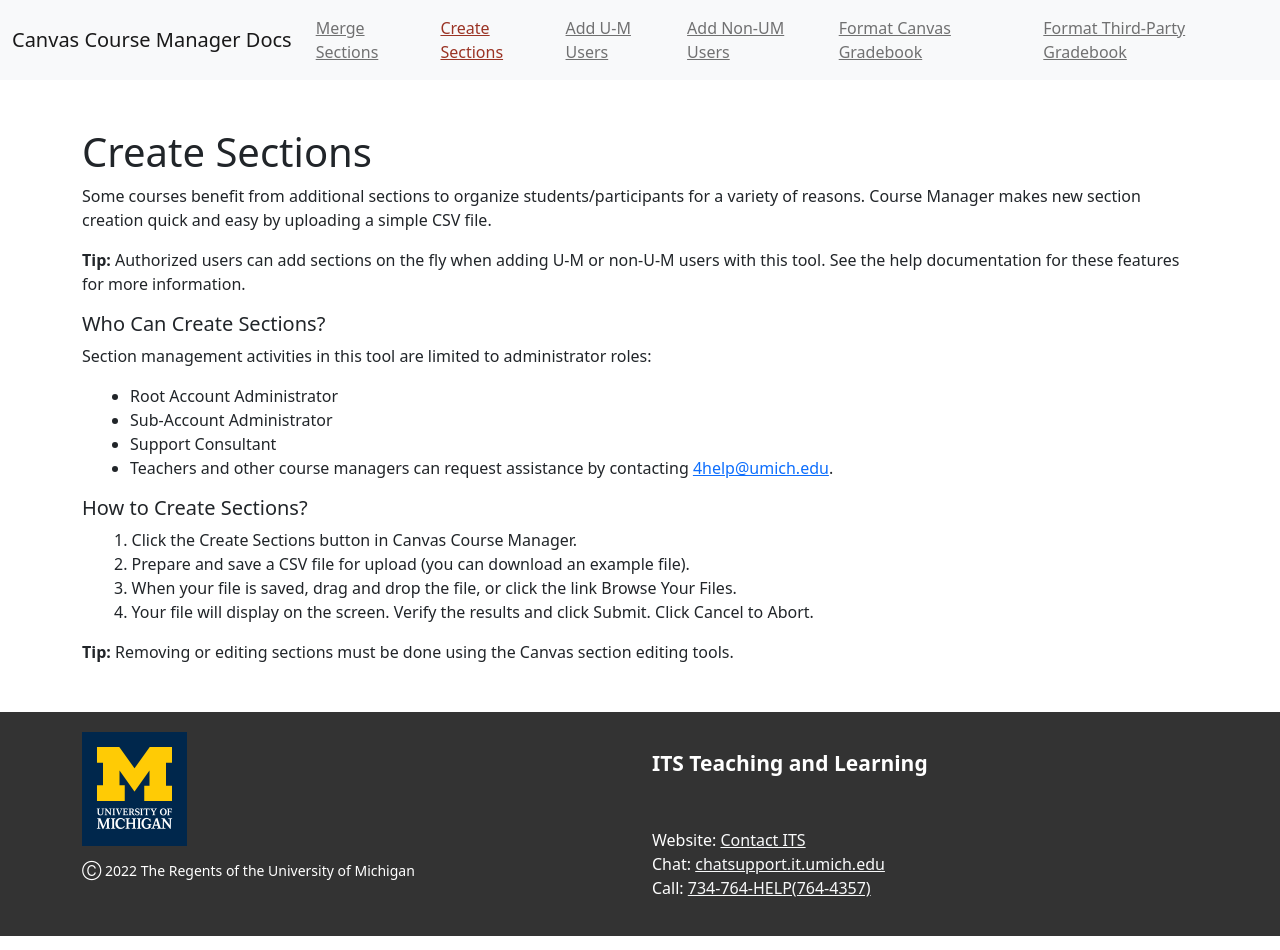
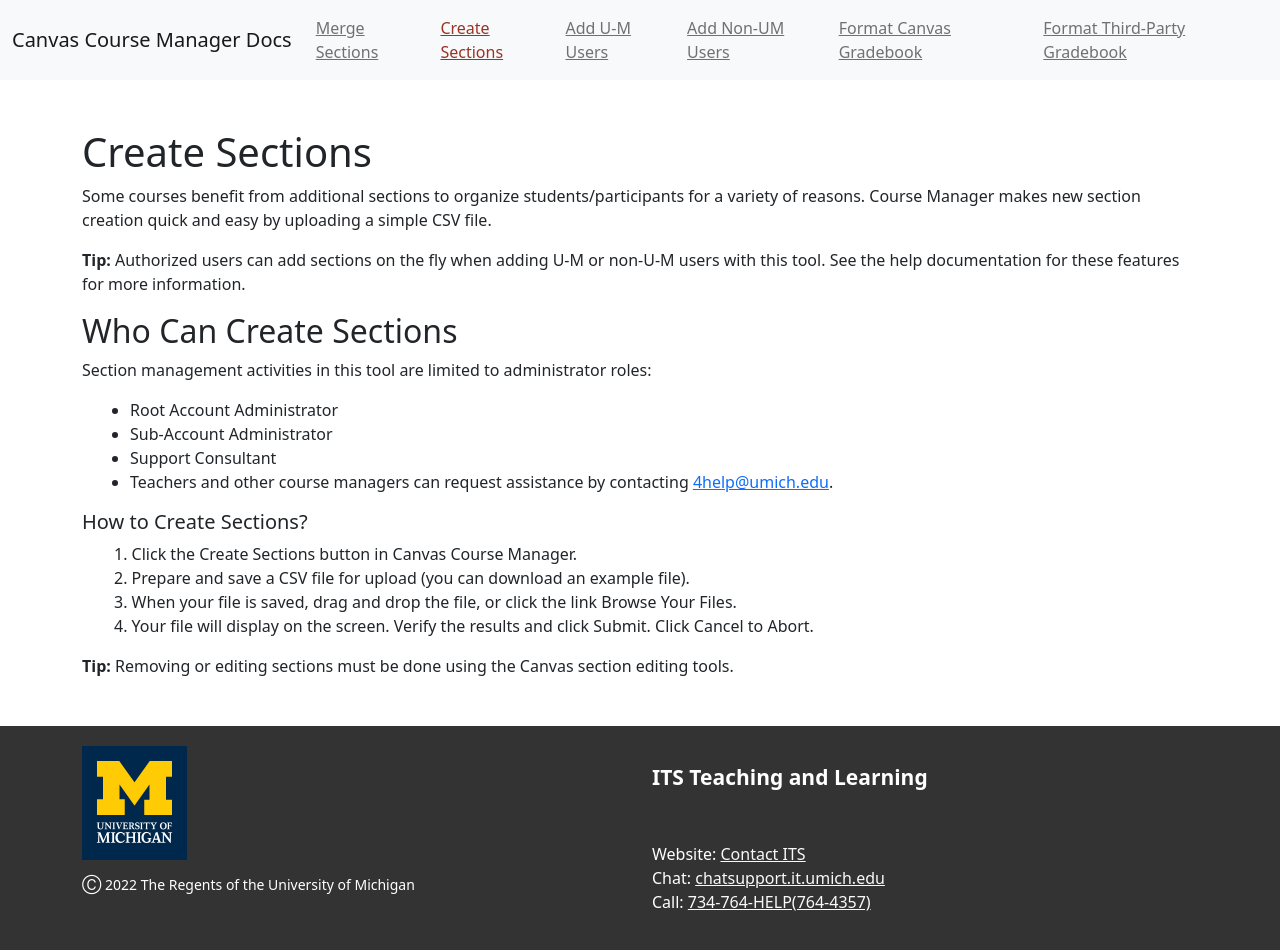
Before and after one commit to tl-its-umich-edu/canvas-course-manager-next, a Jekyll site: the page built from docs/create-sections.html, in a window 1280 px wide. Built offline with Jekyll 4.4.1, drawn with Linux system fonts in a browser that asks for light colours.

```diff
--- a/docs/create-sections.html
+++ b/docs/create-sections.html
@@ -6,7 +6,7 @@ title: Create Sections
 <h1 class="mt-5">Create Sections</h1>
 <p>Some courses benefit from additional sections to organize students/participants for a variety of reasons. Course Manager makes new section creation quick and easy by uploading a simple CSV file.</p>
 <p><b>Tip: </b>Authorized users can add sections on the fly when adding U-M or non-U-M users with this tool. See the help documentation for these features for more information.</p>
-<h5>Who Can Create Sections?</h5>
+<h2>Who Can Create Sections</h2>
 <p>Section management activities in this tool are limited to administrator roles:</p>
 <ul class="mx-3">
   <li>Root Account Administrator</li>
```
